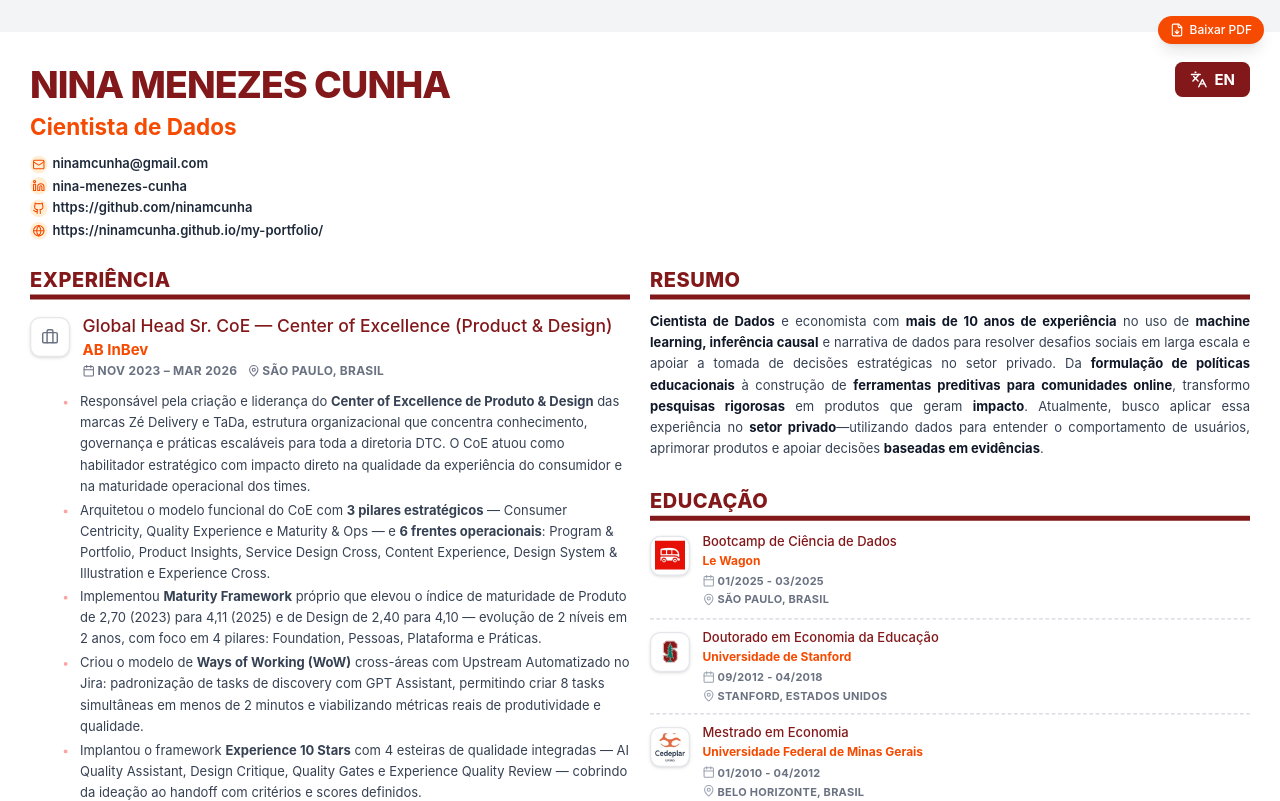
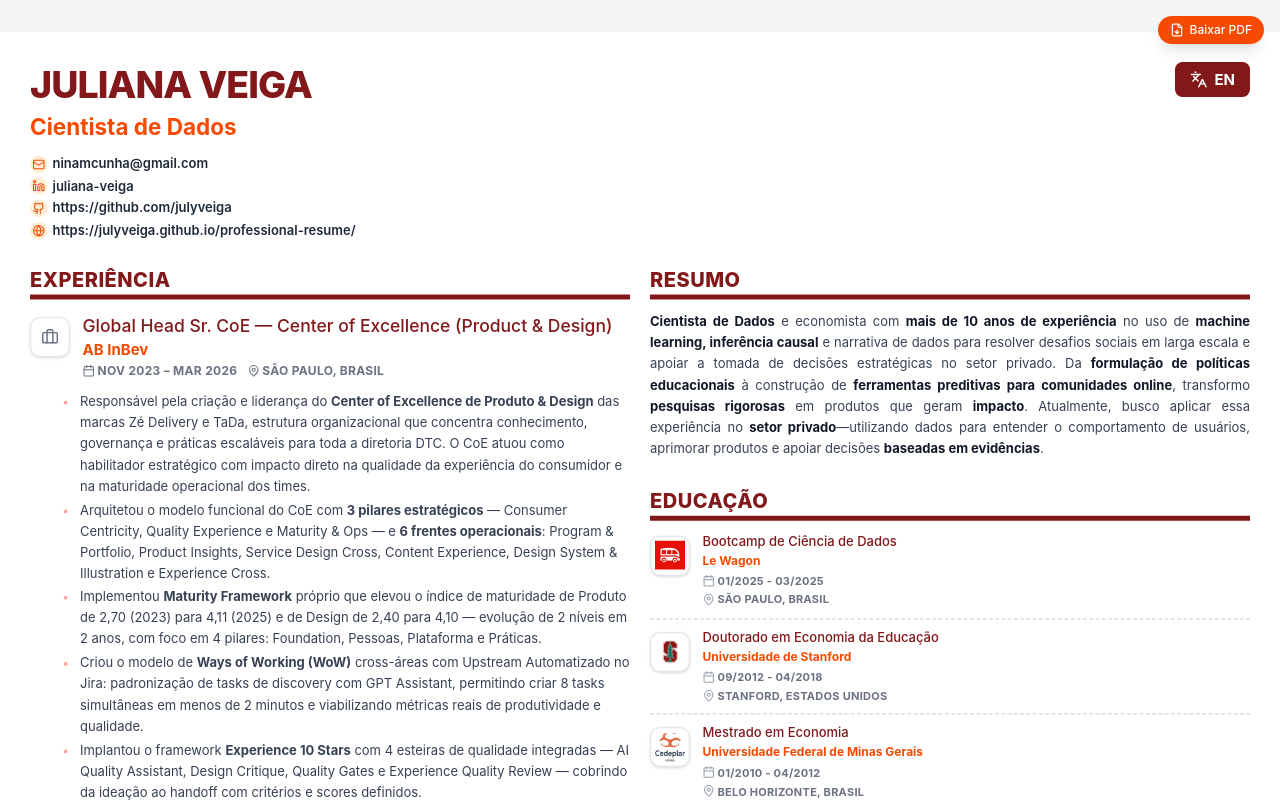
Before and after one commit to julyveiga/professional-resume, a React (Vite) app: page / in a window 1280 px wide. Shown: the top 801 px of the page. Built offline with nearby package versions, Linux system fonts and the light colour scheme.

Commit message:
mudança nome

```diff
--- a/index.html
+++ b/index.html
@@ -4,7 +4,7 @@
     <head>
       <meta charset="UTF-8" />
       <meta name="viewport" content="width=device-width, initial-scale=1.0" />
-      <title>Curriculum Vitae Design</title>
+      <title>Juliana Veiga — Curriculum Vitae</title>
     </head>
 
     <body>
--- a/src/app/App.tsx
+++ b/src/app/App.tsx
@@ -34,8 +34,8 @@
     // Change document title based on language for PDF filename
     const originalTitle = document.title;
     document.title = language === 'pt'
-      ? 'Nina_Menezes_Cunha_Resume_PT'
-      : 'Nina_Menezes_Cunha_Resume_EN';
+      ? 'Juliana_Veiga_Resume_PT'
+      : 'Juliana_Veiga_Resume_EN';
 
     // Use native browser print functionality
     // Users can save as PDF from the print dialog (Ctrl+P or Cmd+P)
--- a/src/app/components/Resume.tsx
+++ b/src/app/components/Resume.tsx
@@ -87,6 +87,16 @@
   onLanguageToggle: () => void;
 }
 
+function linkedinProfileSlug(linkedinUrl: string): string {
+  try {
+    const path = new URL(linkedinUrl).pathname.replace(/\/$/, '');
+    const segments = path.split('/').filter(Boolean);
+    return segments[segments.length - 1] ?? '';
+  } catch {
+    return '';
+  }
+}
+
 const Resume = React.forwardRef<HTMLDivElement, ResumeProps>(({
   experiences,
   education,
@@ -142,7 +152,7 @@
             </a>
             <a href={header.linkedin} target="_blank" rel="noopener noreferrer" className="flex items-center gap-1 hover:text-red-700 transition-colors">
               <div className="bg-orange-100 p-0.5 rounded-full"><Linkedin className="w-2.5 h-2.5 text-orange-600" /></div>
-              <span>nina-menezes-cunha</span>
+              <span>{linkedinProfileSlug(header.linkedin)}</span>
             </a>
             <a href={header.github} target="_blank" rel="noopener noreferrer" className="flex items-center gap-1 hover:text-red-700 transition-colors">
               <div className="bg-orange-100 p-0.5 rounded-full"><Github className="w-2.5 h-2.5 text-orange-600" /></div>
--- a/src/app/components/ResumePDF.tsx
+++ b/src/app/components/ResumePDF.tsx
@@ -332,6 +332,16 @@
 });
 
 // Helper function to strip HTML tags and convert to plain text with bold
+function linkedinProfileSlug(linkedinUrl: string): string {
+  try {
+    const path = new URL(linkedinUrl).pathname.replace(/\/$/, '');
+    const segments = path.split('/').filter(Boolean);
+    return segments[segments.length - 1] ?? '';
+  } catch {
+    return '';
+  }
+}
+
 const stripHtml = (html: string) => {
   return html
     .replace(/<strong[^>]*>/g, '')
@@ -403,7 +413,7 @@
               <Text style={styles.contactIcon}>⚲</Text>
               <Text style={styles.contactLabel}>LinkedIn:</Text>
               <Link src={header.linkedin} style={styles.contactLink}>
-                <Text>nina-menezes-cunha</Text>
+                <Text>{linkedinProfileSlug(header.linkedin)}</Text>
               </Link>
             </View>
           </View>
--- a/src/app/data.ts
+++ b/src/app/data.ts
@@ -1,7 +1,7 @@
 
 export const resumeData = {
   header: {
-    name: "NINA MENEZES CUNHA",
+    name: "JULIANA VEIGA",
     role: "Cientista de Dados",
     links: [
       { type: "email", text: "ninamcunha@gmail.com", url: "mailto:ninamcunha@gmail.com" },
--- a/src/app/data/resume.ts
+++ b/src/app/data/resume.ts
@@ -23,7 +23,7 @@
 
 export const resumeData = {
   header: {
-    name: "NINA MENEZES CUNHA",
+    name: "JULIANA VEIGA",
     title: "Cientista de Dados",
     contact: [
       {
--- a/src/app/data/resumeEN.ts
+++ b/src/app/data/resumeEN.ts
@@ -311,12 +311,12 @@
 export const summaryEN = `<strong class="font-bold text-gray-900">Data Scientist</strong> and economist with <strong class="font-bold text-gray-900">10+ years of experience</strong> using <strong class="font-bold text-gray-900">machine learning, causal inference,</strong> and data storytelling to solve large-scale social challenges and support strategic decision-making in the private sector. From shaping <strong class="font-bold text-gray-900">education policy</strong> to building <strong class="font-bold text-gray-900">predictive tools for online communities</strong>, I turn <strong class="font-bold text-gray-900">rigorous research</strong> into products that drive <strong class="font-bold text-gray-900">impact</strong>. Now eager to apply this foundation in the <strong class="font-bold text-gray-900">private sector</strong>—using data to uncover patterns in user behavior, improve products, and <strong class="font-bold text-gray-900">support smarter, evidence-based decisions</strong>.`;
 
 export const headerEN = {
-  name: "Nina Menezes Cunha",
+  name: "Juliana Veiga",
   title: "Data Scientist",
   email: "ninamcunha@gmail.com",
-  linkedin: "https://www.linkedin.com/in/nina-menezes-cunha/",
-  github: "https://github.com/ninamcunha",
-  portfolio: "https://ninamcunha.github.io/my-portfolio/"
+  linkedin: "https://www.linkedin.com/in/juliana-veiga/",
+  github: "https://github.com/julyveiga",
+  portfolio: "https://julyveiga.github.io/professional-resume/"
 };
 
 export const sectionsEN = {
--- a/src/app/data/resumePT.ts
+++ b/src/app/data/resumePT.ts
@@ -311,12 +311,12 @@
 export const summaryPT = `<strong class="font-bold text-gray-900">Cientista de Dados</strong> e economista com <strong class="font-bold text-gray-900">mais de 10 anos de experiência</strong> no uso de <strong class="font-bold text-gray-900">machine learning, inferência causal</strong> e narrativa de dados para resolver desafios sociais em larga escala e apoiar a tomada de decisões estratégicas no setor privado. Da <strong class="font-bold text-gray-900">formulação de políticas educacionais</strong> à construção de <strong class="font-bold text-gray-900">ferramentas preditivas para comunidades online</strong>, transformo <strong class="font-bold text-gray-900">pesquisas rigorosas</strong> em produtos que geram <strong class="font-bold text-gray-900">impacto</strong>. Atualmente, busco aplicar essa experiência no <strong class="font-bold text-gray-900">setor privado</strong>—utilizando dados para entender o comportamento de usuários, aprimorar produtos e apoiar decisões <strong class="font-bold text-gray-900">baseadas em evidências</strong>.`;
 
 export const headerPT = {
-  name: "Nina Menezes Cunha",
+  name: "Juliana Veiga",
   title: "Cientista de Dados",
   email: "ninamcunha@gmail.com",
-  linkedin: "https://www.linkedin.com/in/nina-menezes-cunha/",
-  github: "https://github.com/ninamcunha",
-  portfolio: "https://ninamcunha.github.io/my-portfolio/"
+  linkedin: "https://www.linkedin.com/in/juliana-veiga/",
+  github: "https://github.com/julyveiga",
+  portfolio: "https://julyveiga.github.io/professional-resume/"
 };
 
 export const sectionsPT = {
```
